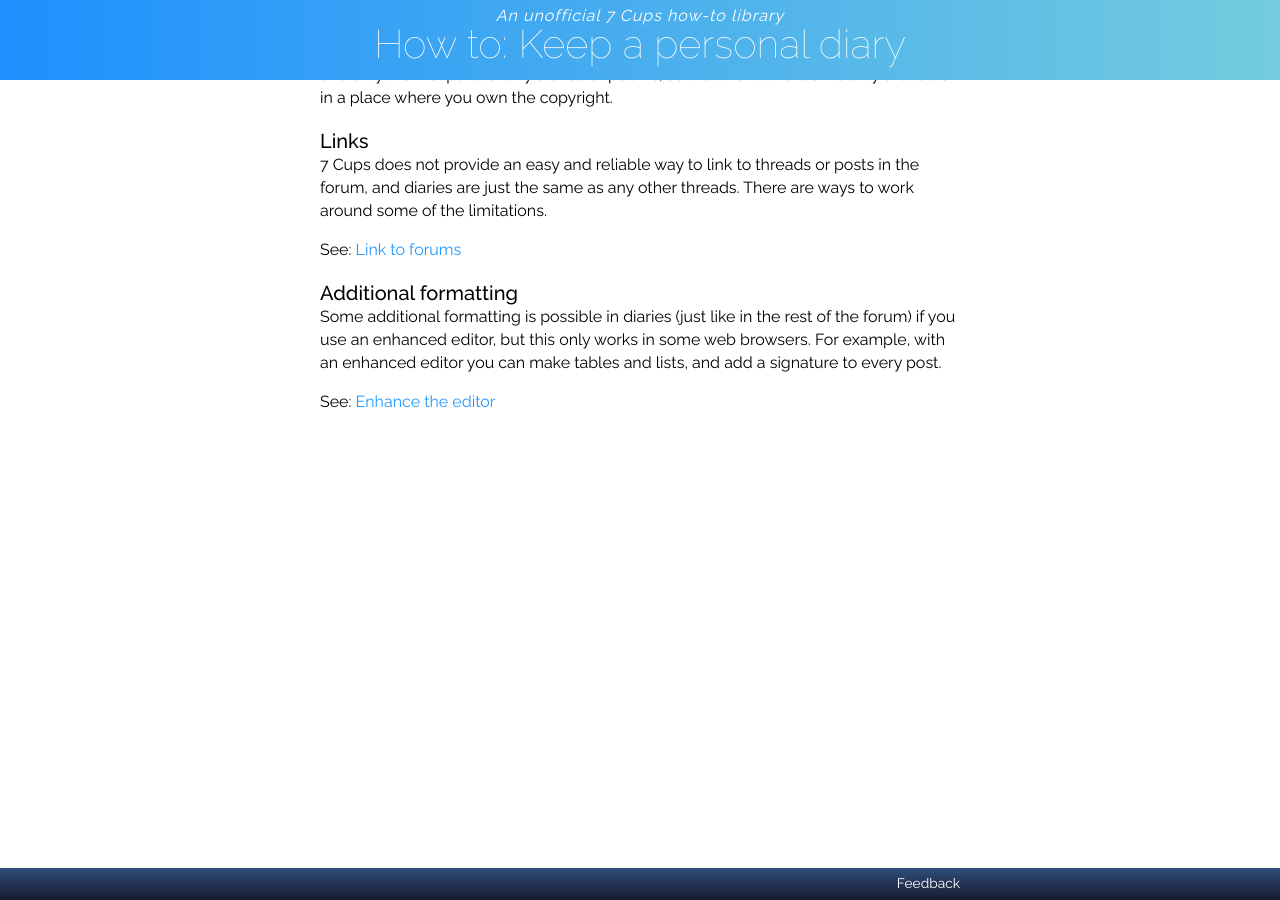
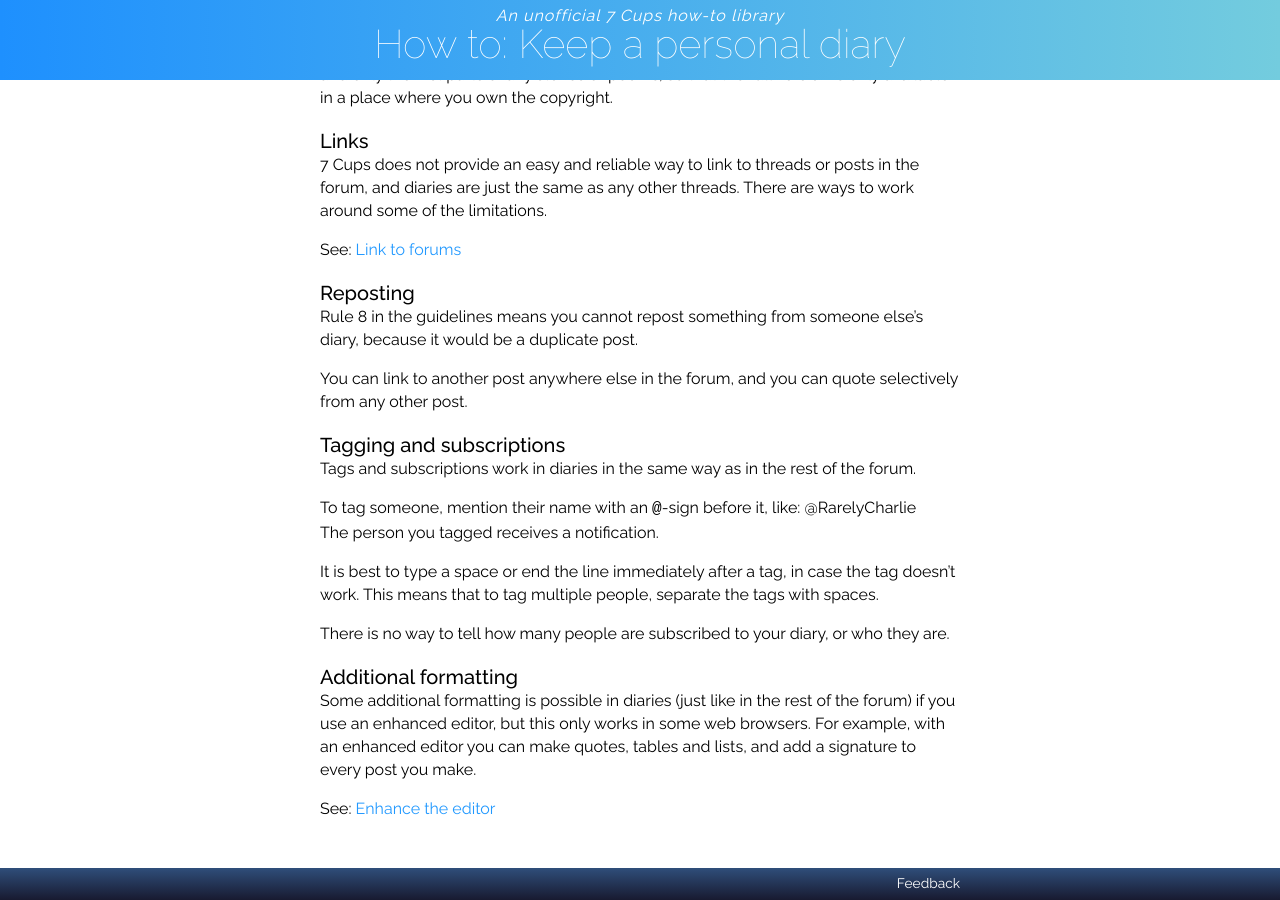
Before and after one commit to RarelyCharlie/rarelycharlie.github.io, a Jekyll site: the page built from _draft/diary.md, in a window 1280 px wide and 900 px high, scrolled down 2572 px. Built offline with Jekyll 4.4.1, drawn with Linux system fonts in a browser that asks for light colours.

Commit message:
more stuff

```diff
--- a/_draft/diary.md
+++ b/_draft/diary.md
@@ -117,10 +117,27 @@ the limitations.
 
 See: [Link to forums](https://rarelycharlie.github.io/howto/forumlink )
 
+### Reposting
+
+Rule 8 in the guidelines means you cannot repost something from someone else's diary, because it would be a duplicate post.
+
+You can link to another post anywhere else in the forum, and you can quote selectively from any other post.
+
+### Tagging and subscriptions
+
+Tags and subscriptions work in diaries in the same way as in the rest of the forum.
+
+To tag someone, mention their name with an `@`-sign before it, like: @RarelyCharlie\\
+The person you tagged receives a notification.
+
+It is best to type a space or end the line immediately after a tag, in case the tag doesn't work. This means that to tag multiple people, separate the tags with spaces.
+
+There is no way to tell how many people are subscribed to your diary, or who they are.
+
 ### Additional formatting
 
 Some additional formatting is possible in diaries (just like in the rest of the forum)
 if you use an enhanced editor, but this only works in some web browsers. For example,
-with an enhanced editor you can make tables and lists, and add a signature to every post.
+with an enhanced editor you can make quotes, tables and lists, and add a signature to every post you make.
 
 See: [Enhance the editor](https://rarelycharlie.github.io/howto/editor)
```
